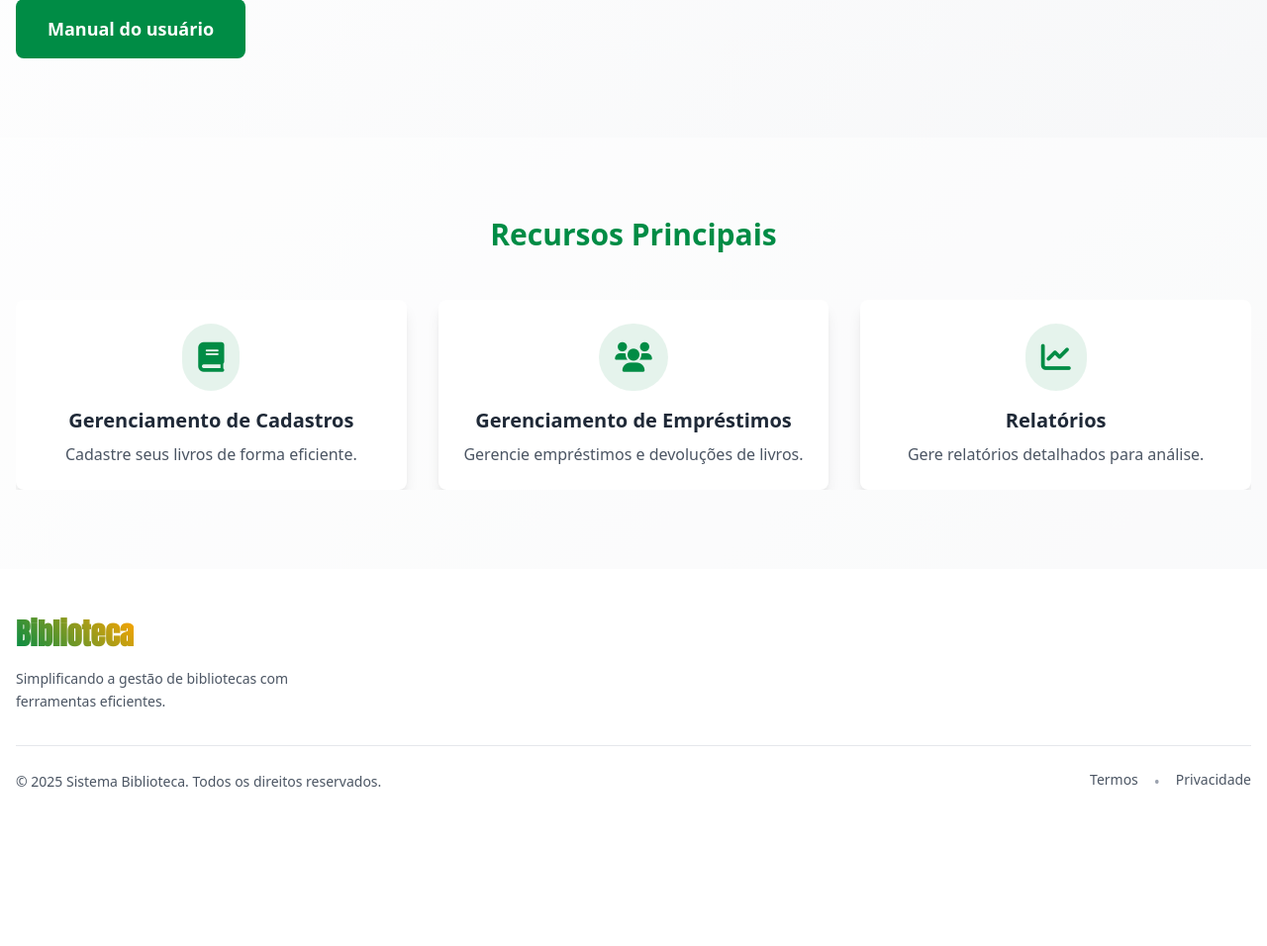
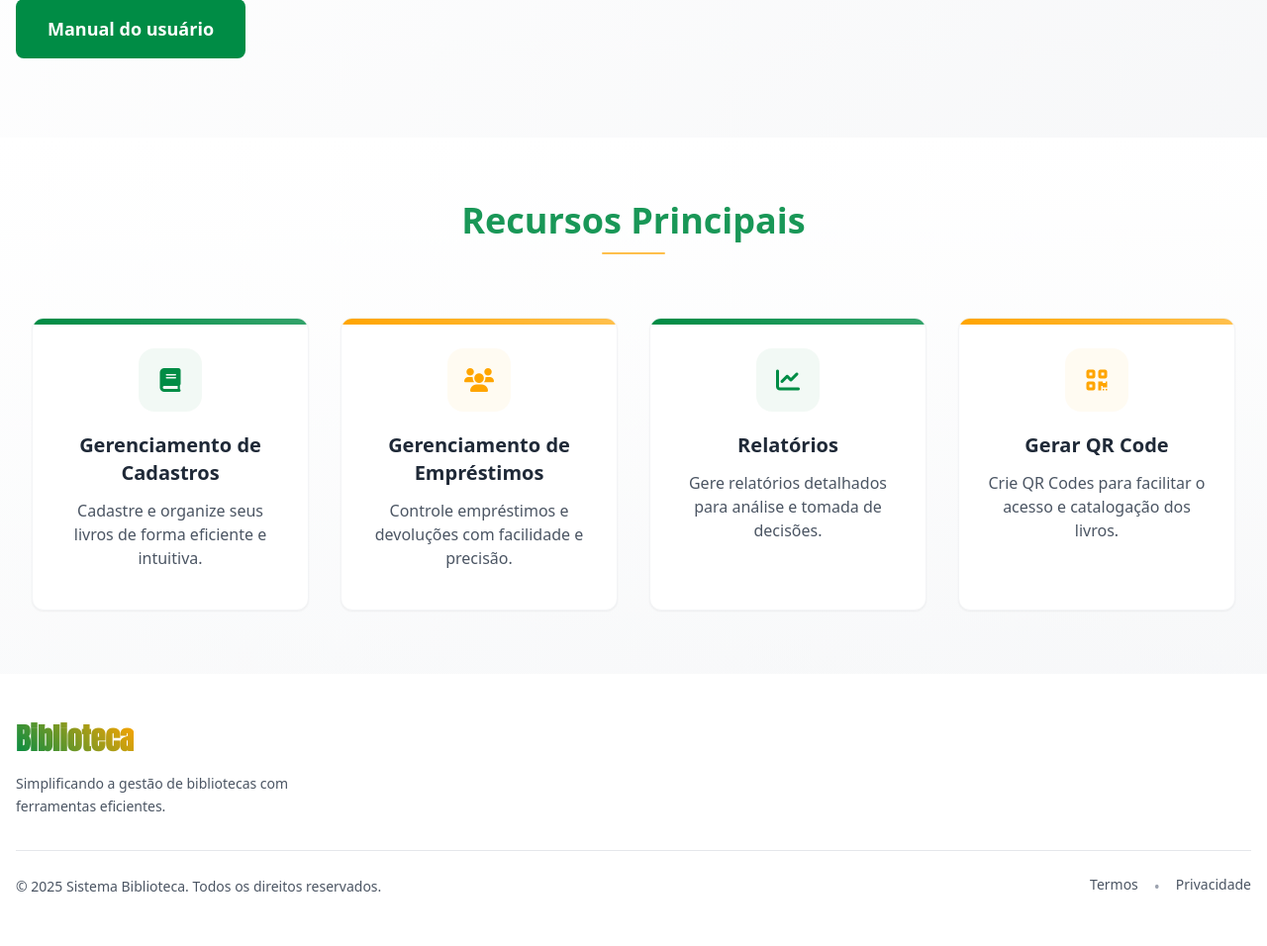
Before and after one commit to ThaylaGi/Sis.-Biblioteca, a PHP site: page / in a window 1280 px wide. Shown: the part 377-1333 px from the top of the page at 99% size. Before the commit the page ends 1172 px from the top, so only its background shows below. Run offline with PHP 8.4, Linux system fonts and the light colour scheme; some libraries are stand-ins or nearby versions.

Commit message:
atualizando index

```diff
--- a/app/main/index.php
+++ b/app/main/index.php
@@ -26,8 +26,6 @@
     <style>
         @import url('https://fonts.googleapis.com/css2?family=Anton&display=swap');
         @import url('https://fonts.googleapis.com/css2?family=Poppins:wght@300;400;500;600;700&display=swap');
-
-
 
         .gradient-text {
             background: linear-gradient(45deg, #008C45, #FFA500);
@@ -65,7 +63,6 @@
                         Biblioteca</h1>
                 </div>
 
-
                 <div class="hidden md:flex items-center space-x-6">
                     <a href="#features" class="hover:text-ceara-orange transition-colors">
                         <i class="fas fa-tools mr-2"></i>Recursos
@@ -74,9 +71,7 @@
                     <a href="#footer" class="hover:text-ceara-orange transition-colors">
                         <i class="fas fa-info-circle mr-2"></i>Sobre
                     </a>
-
                 </div>
-
 
                 <div class="md:hidden">
                     <button id="mobile-menu-button" class="text-gray-800 p-2">
@@ -118,63 +113,79 @@
         </div>
     </section>
 
-    <section id="features" class="py-16 md:py-20 bg-ceara-white/50 overflow-hidden">
-        <div class="max-w-7xl mx-auto px-4 ">
-            <h3 class="text-2xl md:text-3xl font-bold text-center mb-12 text-ceara-green">Recursos Principais</h3>
+    <section id="features" class="py-12 md:py-16 bg-gradient-to-b from-white to-gray-50/50">
+  <div class="max-w-7xl mx-auto px-4 sm:px-6 lg:px-8">
+    <div class="text-center mb-12 md:mb-16">
+      <h3 class="text-2xl md:text-3xl lg:text-4xl font-bold text-ceara-green/90 mb-3">Recursos Principais</h3>
+      <div class="w-16 h-0.5 bg-ceara-orange/70 mx-auto rounded-full"></div>
+    </div>
 
-
-            <div class="relative">
-                <div
-                    class="cards-container flex md:grid md:grid-cols-2 lg:grid-cols-3 gap-6 md:gap-8 overflow-x-auto snap-x snap-mandatory hide-scrollbar">
-
-                    <div class="card-hover group min-w-[280px] sm:min-w-[320px] md:min-w-0 flex-shrink-0 snap-center">
-                        <div class="bg-ceara-white p-6 rounded-lg h-full shadow-lg">
-                            <a href="./views/decisão.php">
-                                <div class="flex flex-col items-center text-center ">
-
-                                    <div
-                                        class="bg-ceara-green/10 p-4 rounded-full mb-4 group-hover:bg-ceara-green/20 transition-all">
-                                        <i class="fas fa-book text-ceara-green text-3xl"></i>
+    <div class="grid grid-cols-1 sm:grid-cols-2 lg:grid-cols-4 gap-6 md:gap-8">
+      <!-- Card 1 -->
+      <div class="group h-full">
+        <div class="bg-white rounded-xl shadow-sm hover:shadow-md overflow-hidden transition-all duration-300 h-full flex flex-col border border-gray-100 hover:border-ceara-green/20">
+          <div class="h-1.5 bg-gradient-to-r from-ceara-green to-ceara-green/80"></div>
+          <a href="./views/decisão.php" class="block p-6 flex-grow">
+            <div class="flex flex-col items-center text-center h-full">
+              <div class="w-16 h-16 flex items-center justify-center bg-ceara-green/5 rounded-2xl mb-5 group-hover:bg-ceara-green/10 transition-all duration-300">
+                <i class="fas fa-book text-ceara-green text-2xl"></i>
               </div>
-                                    <h4 class="text-xl font-semibold mb-2">Gerenciamento de Cadastros</h4>
-                                    <p class="text-gray-600">Cadastre seus livros de forma eficiente.</p>
-
+              <h4 class="text-lg md:text-xl font-semibold mb-3 text-gray-800">Gerenciamento de Cadastros</h4>
+              <p class="text-gray-600 text-sm md:text-base mb-4 flex-grow">Cadastre e organize seus livros de forma eficiente e intuitiva.</p>
 
             </div>
           </a>
         </div>
       </div>
 
-                    <div class="card-hover group min-w-[280px] sm:min-w-[320px] md:min-w-0 flex-shrink-0 snap-center">
-                        <div class="bg-ceara-white p-6 rounded-lg h-full shadow-lg">
-                            <div class="flex flex-col items-center text-center">
-                                <div
-                                    class="bg-ceara-green/10 p-4 rounded-full mb-4 group-hover:bg-ceara-green/20 transition-all">
-                                    <i class="fas fa-users text-ceara-green text-3xl"></i>
+      <!-- Card 2 -->
+      <div class="group h-full">
+        <div class="bg-white rounded-xl shadow-sm hover:shadow-md overflow-hidden transition-all duration-300 h-full flex flex-col border border-gray-100 hover:border-ceara-orange/20">
+          <div class="h-1.5 bg-gradient-to-r from-ceara-orange to-ceara-orange/70"></div>
+          <a href="./views/emprestimos/emprestimos.php" class="block p-6 flex-grow">
+            <div class="flex flex-col items-center text-center h-full">
+              <div class="w-16 h-16 flex items-center justify-center bg-ceara-orange/5 rounded-2xl mb-5 group-hover:bg-ceara-orange/10 transition-all duration-300">
+                <i class="fas fa-users text-ceara-orange text-2xl"></i>
               </div>
-                                <h4 class="text-xl font-semibold mb-2">Gerenciamento de Empréstimos</h4>
-                                <p class="text-gray-600">Gerencie empréstimos e devoluções de livros.</p>
+              <h4 class="text-lg md:text-xl font-semibold mb-3 text-gray-800">Gerenciamento de Empréstimos</h4>
+              <p class="text-gray-600 text-sm md:text-base mb-4 flex-grow">Controle empréstimos e devoluções com facilidade e precisão.</p>
+
             </div>
+          </a>
         </div>
       </div>
 
+      <!-- Card 3 -->
+      <div class="group h-full">
+        <div class="bg-white rounded-xl shadow-sm hover:shadow-md overflow-hidden transition-all duration-300 h-full flex flex-col border border-gray-100 hover:border-ceara-green/20">
+          <div class="h-1.5 bg-gradient-to-r from-ceara-green to-ceara-green/80"></div>
+          <a href="views/relatorios/relatorios.php" class="block p-6 flex-grow">
+            <div class="flex flex-col items-center text-center h-full">
+              <div class="w-16 h-16 flex items-center justify-center bg-ceara-green/5 rounded-2xl mb-5 group-hover:bg-ceara-green/10 transition-all duration-300">
+                <i class="fas fa-chart-line text-ceara-green text-2xl"></i>
+              </div>
+              <h4 class="text-lg md:text-xl font-semibold mb-3 text-gray-800">Relatórios</h4>
+              <p class="text-gray-600 text-sm md:text-base mb-4 flex-grow">Gere relatórios detalhados para análise e tomada de decisões.</p>
 
-                    <div class="card-hover group min-w-[280px] sm:min-w-[320px] md:min-w-0 flex-shrink-0 snap-center">
-                        <div class="bg-ceara-white p-6 rounded-lg h-full shadow-lg">
-                        <a href="views/relatorios/relatorios.php">
-                            <div class="flex flex-col items-center text-center">
-                                <div
-                                    class="bg-ceara-green/10 p-4 rounded-full mb-4 group-hover:bg-ceara-green/20 transition-all">
-                                    <i class="fas fa-chart-line text-ceara-green text-3xl"></i>
-
-
-
-                                </div>
-                                <h4 class="text-xl font-semibold mb-2">Relatórios</h4>
-                                <p class="text-gray-600">Gere relatórios detalhados para análise.</p>
             </div>
           </a>
         </div>
+      </div>
+
+      <!-- Card 4 -->
+      <div class="group h-full">
+        <div class="bg-white rounded-xl shadow-sm hover:shadow-md overflow-hidden transition-all duration-300 h-full flex flex-col border border-gray-100 hover:border-ceara-orange/20">
+          <div class="h-1.5 bg-gradient-to-r from-ceara-orange to-ceara-orange/70"></div>
+          <a href="views/QRCode/geradorQR.php" class="block p-6 flex-grow">
+            <div class="flex flex-col items-center text-center h-full">
+              <div class="w-16 h-16 flex items-center justify-center bg-ceara-orange/5 rounded-2xl mb-5 group-hover:bg-ceara-orange/10 transition-all duration-300">
+                <i class="fas fa-qrcode text-ceara-orange text-2xl"></i>
+              </div>
+              <h4 class="text-lg md:text-xl font-semibold mb-3 text-gray-800">Gerar QR Code</h4>
+              <p class="text-gray-600 text-sm md:text-base mb-4 flex-grow">Crie QR Codes para facilitar o acesso e catalogação dos livros.</p>
+
+            </div>
+          </a>
         </div>
       </div>
     </div>
@@ -182,15 +193,9 @@
 </section>
 
 
-
-
-
-
-
     <footer id="footer" class="bg-ceara-white py-12">
         <div class="max-w-7xl mx-auto px-4">
             <div class="grid grid-cols-1 md:grid-cols-3 gap-8">
-
                 <div class="flex flex-col items-center md:items-start space-y-4">
                     <h1 class="text-3xl font-bold gradient-text" style="font-family: 'Anton', serif;">
                         Biblioteca
@@ -199,13 +204,11 @@
                         Simplificando a gestão de bibliotecas com ferramentas eficientes.
                     </p>
                 </div>
-
             </div>
-
 
             <div class="border-t border-gray-200 mt-8 pt-6">
                 <div class="flex flex-col md:flex-row justify-between items-center">
-                    <p class="text-gray-600 text-sm">&copy; 2025 Sistema Biblioteca. Todos os direitos reservados.</p>
+                    <p class="text-gray-600 text-sm">© 2025 Sistema Biblioteca. Todos os direitos reservados.</p>
                     <div class="flex space-x-4 mt-4 md:mt-0">
                         <a href="#" class="text-gray-600 hover:text-ceara-orange text-sm transition-colors">Termos</a>
                         <span class="text-gray-400">•</span>
--- a/app/main/views/QRCode/geradorQR.php
+++ b/app/main/views/QRCode/geradorQR.php
@@ -59,7 +59,7 @@
 <body class="min-h-screen bg-cover bg-center bg-no-repeat flex items-center justify-center p-6 sm:p-8 md:p-12 select-none"
     style="background-image: url('../../assets/img/layout.png');">
 
-    <a href="../decisão.php" class="fixed top-5 left-5 z-50 group flex items-center space-x-2 bg-white/80 rounded-full px-4 py-2 shadow-lg hover:bg-ceara-green transition-all duration-300">
+    <a href="../../index.php" class="fixed top-5 left-5 z-50 group flex items-center space-x-2 bg-white/80 rounded-full px-4 py-2 shadow-lg hover:bg-ceara-green transition-all duration-300">
         <i class="fa-solid fa-arrow-left text-ceara-green group-hover:text-white"></i>
         <span class="text-ceara-green group-hover:text-white font-medium">Voltar</span>
     </a>
```
Also changed, not shown: app/main/views/decisão.php (+0 -8 lines). Lines whose indentation alone changed are shown as unchanged.
